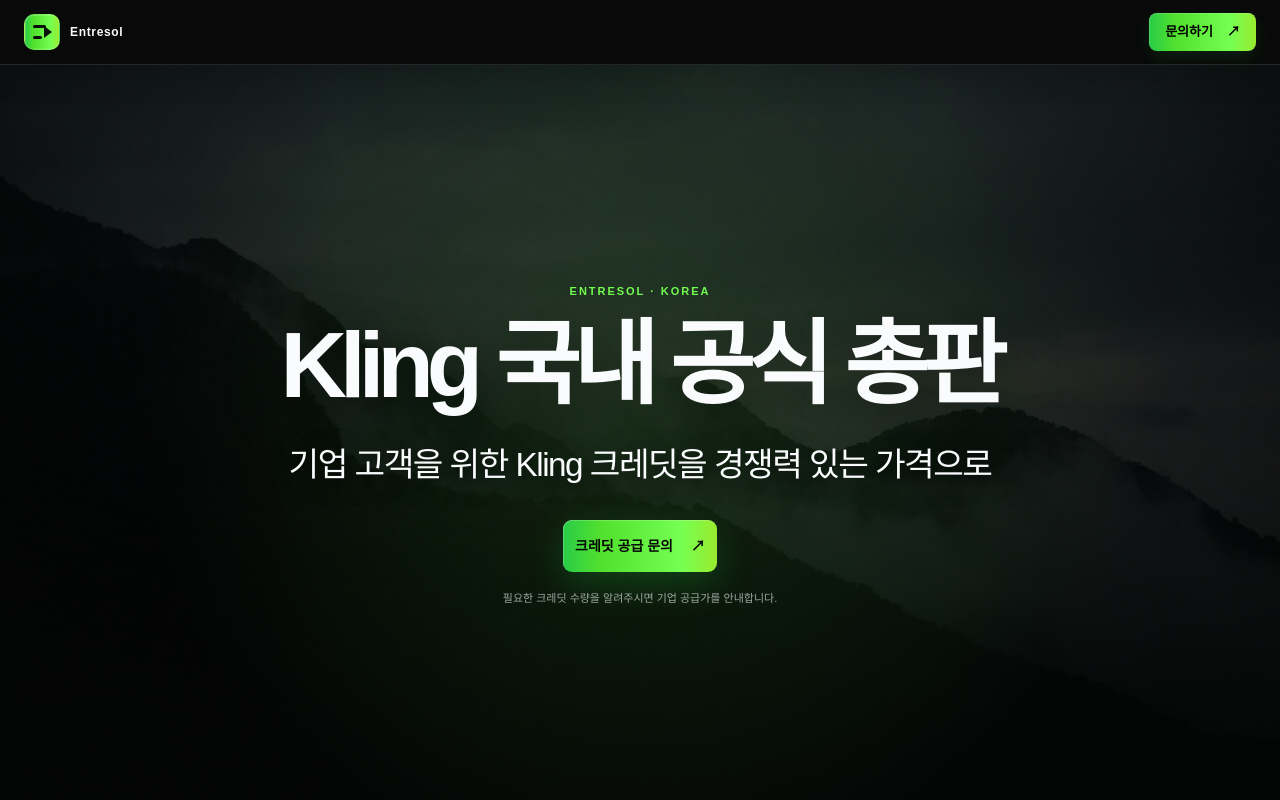
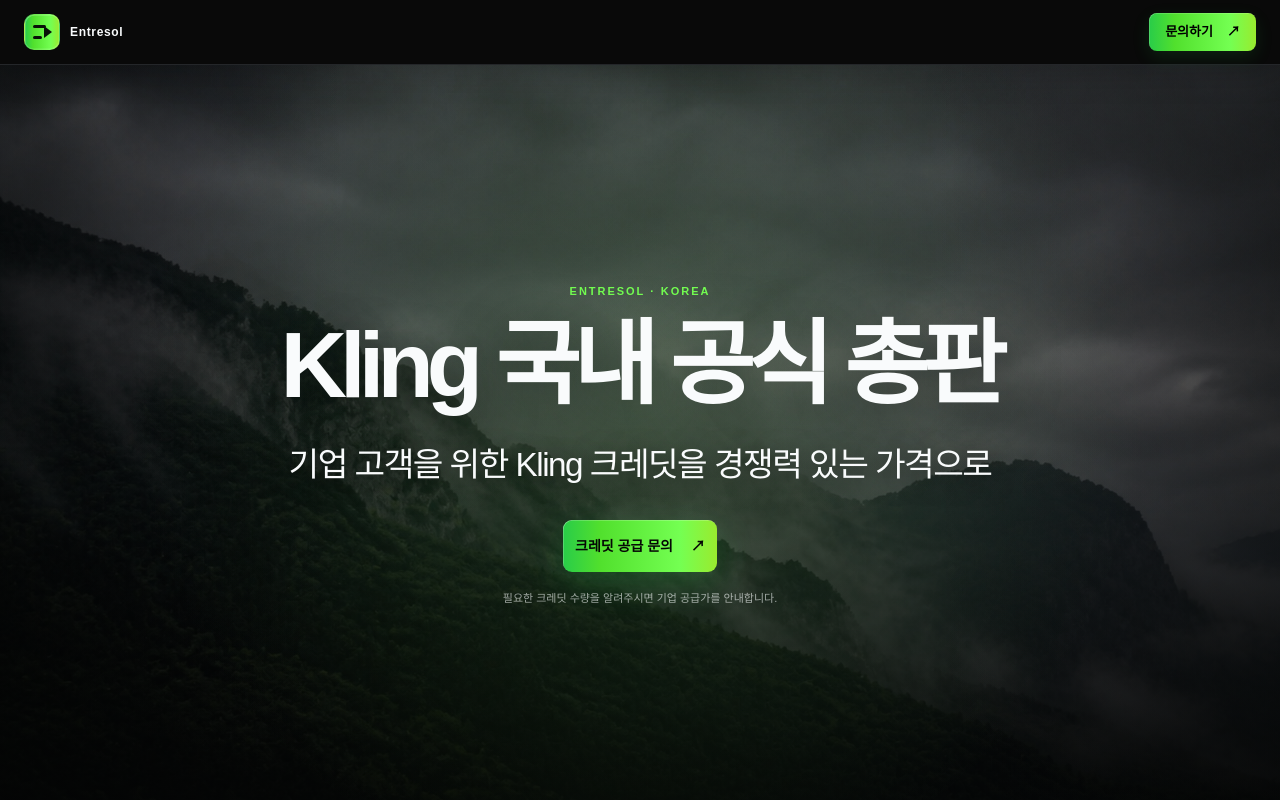
Before and after one commit to Username260104/KlingTest, a Next.js app: page / in a window 1280 px wide. Shown: the top 800 px of the page. Built offline with nearby package versions, Linux system fonts and the light colour scheme.

Commit message:
Replace hero with photorealistic mountain image

```diff
--- a/app/globals.css
+++ b/app/globals.css
@@ -2351,11 +2351,10 @@
   place-items: center;
   overflow: hidden;
   padding: 96px 24px 72px;
-  /* Temporary licensed nature asset. Replace with an approved brand visual. */
   background-image:
     radial-gradient(circle at 50% 44%, rgb(116 255 82 / 13%), transparent 32rem),
     linear-gradient(180deg, rgb(4 5 5 / 28%) 0%, rgb(4 5 5 / 50%) 56%, rgb(4 5 5 / 88%) 100%),
-    url("/hero-nature-mountains.jpg");
+    url("/hero-mountain-photo-v2.jpg");
   background-position: center 52%;
   background-size: cover;
 }
```
Also changed, not shown: public/hero-mountain-photo-v2.jpg (added).
